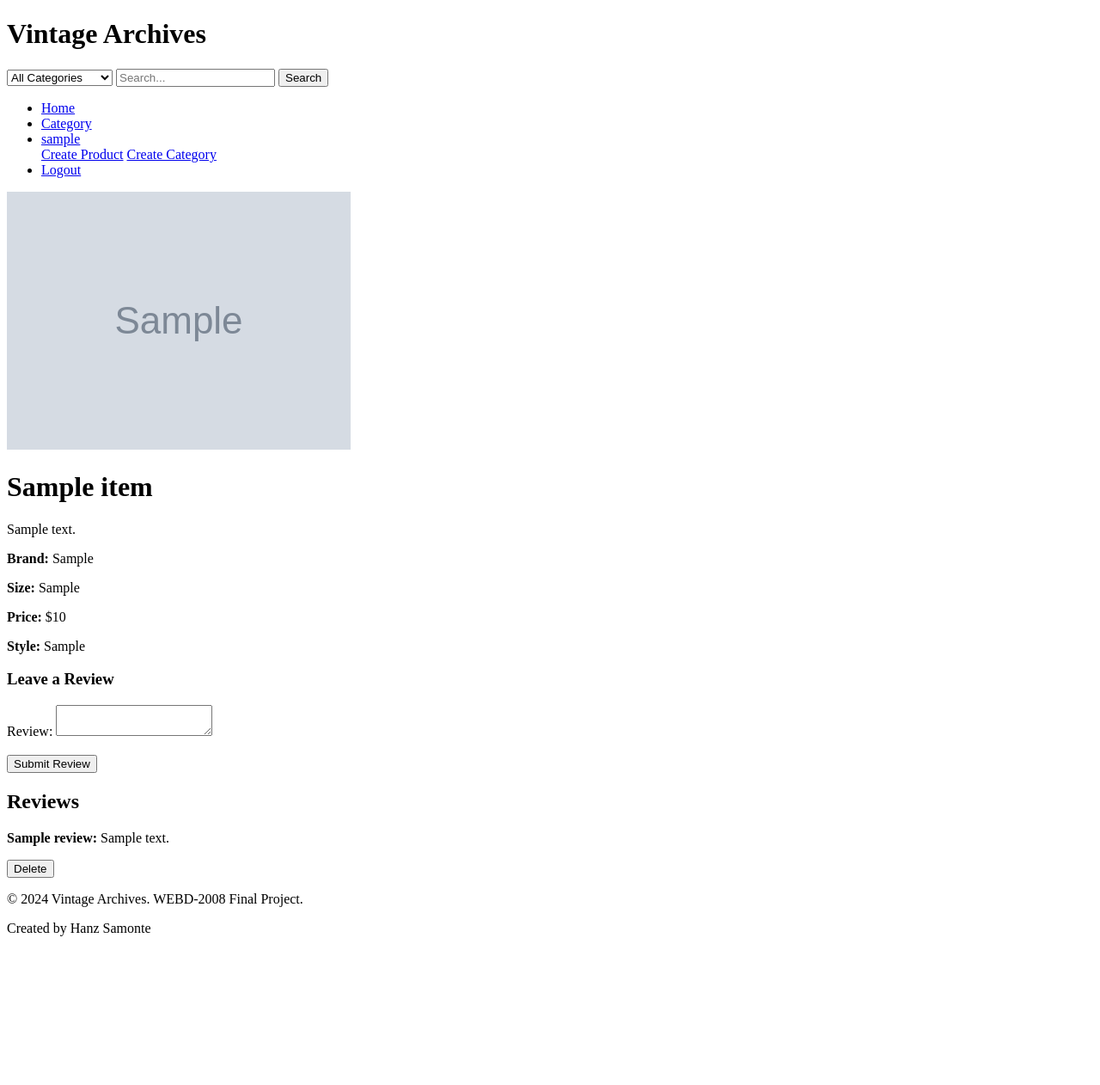
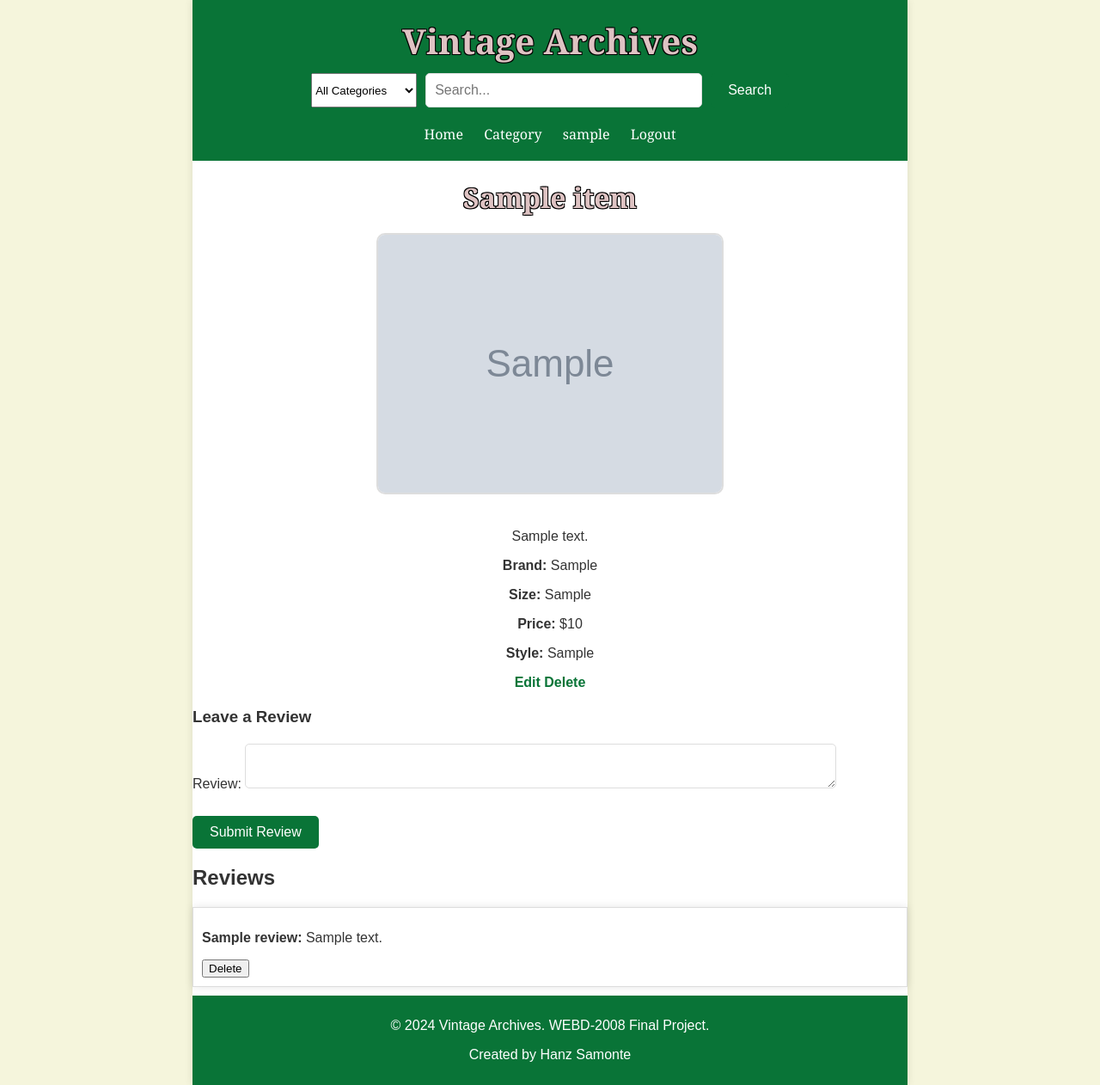
Before and after one commit to Hanz-Ian/WEBD-2008-Final-Project, a PHP site: page /product.php?id=1 in a window 1280 px wide. Shown: the whole page at 86% size. Before the commit the page ends 1089 px from the top, so only its background shows below. Run offline with PHP 8.4, Linux system fonts and the light colour scheme; the visitor is signed in with stand-in values (Sample User, id 1); tables that the repository leaves empty or names only in its code hold one stand-in row (values such as "Sample post"); grey boxes marked "Sample" are stand-in pictures.

Commit message:
Added styles for product.php

```diff
--- a/product.php
+++ b/product.php
@@ -70,32 +70,38 @@ $total_reviews = $statement->fetchColumn();
 <head>
     <meta charset="UTF-8">
     <meta name="viewport" content="width=device-width, initial-scale=1.0">
+    <link rel="stylesheet" href="styles.css">
     <title><?= $product['name'] ?> - Vintage Archives</title>
 </head>
 <body>
-
-    <!-- Include Header -->
+    <div id="container"><!-- Include Header -->
         <?php include 'header.php' ?>
 
         <!-- Show product if it exists -->
         <?php if ($product): ?>
+            <div class="product-details">
+                <!-- Display full product details -->
+                <h1><?= htmlspecialchars($product['name']) ?></h1>
                 <!-- Show product's image if it exists -->
                 <?php if ($product['image']): ?>
-            <img src="uploads/<?= $product['image'] ?>" alt="<?= $product['name'] ?>">
+                    <img src="uploads/<?= $product['image'] ?>"
+                    alt="<?= $product['name'] ?>" class="product-image">
                 <?php endif; ?>
-
-        <!-- Display full product details -->
-        <h1><?= htmlspecialchars($product['name']) ?></h1>
                 <p><?= htmlspecialchars($product['description']) ?></p>
                 <p><strong>Brand:</strong> <?= htmlspecialchars($product['brand']) ?></p>
                 <p><strong>Size:</strong> <?= htmlspecialchars($product['size']) ?></p>
                 <p><strong>Price:</strong> $<?= htmlspecialchars($product['price']) ?></p>
                 <p><strong>Style:</strong> <?= htmlspecialchars($product['style']) ?></p>
+                <?php if (isset($_SESSION['user_id']) && $_SESSION['role'] === 'admin'): ?>
+                    <a href="edit_product.php?id=<?= htmlspecialchars($product['item_id']) ?>" class="admin-link">Edit</a>
+                    <a href="delete_product.php?id=<?= htmlspecialchars($product['item_id']) ?>" class="admin-link">Delete</a>
+                <?php endif; ?>
+            </div>
 
             <!-- Create Review Form -->
             <h3>Leave a Review</h3>
             <?php if (isset($_SESSION['user_id'])): ?>
-            <form action="submit_review.php" method="post">
+                <form action="submit_review.php" method="post" class="review-form">
                     <input type="hidden" name="item_id" value="<?= $product['item_id'] ?>">
                     <label for="review">Review:</label>
                     <textarea id="review" name="review" required></textarea>
@@ -104,13 +110,14 @@ $total_reviews = $statement->fetchColumn();
                 </form>
             <!-- User must log in to leave a review -->
             <?php else: ?>
-            <p><a href="login.php">Log in</a> to leave a review.</p>
+                <p><a href="login.php" class="login-link">Log in</a> to leave a review.</p>
             <?php endif; ?>
 
             <!-- Review List -->
             <h2>Reviews</h2>
-        <div id="recent-reviews">
+            <div id="reviews">
                 <?php foreach ($reviews as $review): ?>
+                    <div class="review-item">
                         <p><strong><?= htmlspecialchars($review['name']) ?>:</strong>
                         <?= htmlspecialchars($review['review']) ?></p>
                         <!-- If user is admin, it's able to delete reviews -->
@@ -121,32 +128,20 @@ $total_reviews = $statement->fetchColumn();
                                     <button type="submit" onclick="return confirm('Are you sure you want to delete this review?')">Delete</button>
                             </form>
                         <?php endif; ?>
+                    </div>
                 <?php endforeach; ?>
             </div>
             <!-- If there are more than 3 reviews, implement to show all reviews -->
             <?php if (!$show_all && $total_reviews > 3): ?>
-            <a href="product.php?id=<?= $product['item_id'] ?>&show_all=1">Show more</a>
-        <?php endif; ?>
-        <!-- Show all reviews if "Show more" is clicked -->
-        <?php if ($show_all): ?>
-            <div id="all-reviews">
-                <?php foreach ($reviews as $review): ?>
-                    <p><strong><?= htmlspecialchars($review['name']) ?>:</strong>
-                    <?= htmlspecialchars($review['review']) ?></p>
-                    <!-- If user is admin, it's able to delete reviews -->
-                    <?php if (isset($_SESSION['user_id']) && $_SESSION['role'] === 'admin'): ?>
-                        <form id="delete-form-<?= $review['review_id'] ?>" action="delete_review.php" method="post" style="display:inline;">
-                            <input type="hidden" name="review_id" value="<?= $review['review_id'] ?>">
-                            <input type="hidden" name="item_id" value="<?= $product['item_id'] ?>">
-                            <button type="submit" onclick="return confirm('Are you sure you want to delete this review?')">Delete</button>
-                        </form>
-                    <?php endif; ?>
-                <?php endforeach; ?>
+                <div class="show-more-container">
+                    <a href="product.php?id=<?= $product['item_id'] ?>&show_all=1"
+                    class="show-more-link">Show more</a>
                 </div>
             <?php endif; ?>
         <?php endif; ?>
 
         <!-- Include Footer -->
         <?php include 'footer.php' ?>
+    </div>
 </body>
 </html>
--- a/styles.css
+++ b/styles.css
@@ -1,3 +1,9 @@
+/****************
+    Name: Hanz Samonte
+    Date:  December 7, 2024
+    Description: Final Project - CSS Styles
+****************/
+
 /* General Styles */
 body {
     font-family: 'Arial', sans-serif; /* Default font for the body */
@@ -126,7 +132,7 @@ nav ul li a:hover {
 
 /* ------------------------------------------------- */
 
-/* Product List Heading Styles */
+/* General H1 Styles */
 h1 {
     font-family: 'Georgia', serif; /* Font for the heading */
     font-size: 2em; /* Font size */
@@ -138,7 +144,7 @@ h1 {
 
 /* ------------------------------------------------- */
 
-/* Product Grid Styles */
+/* index.php Product Grid Styles */
 .product-grid {
     display: flex; /* Use flexbox for layout */
     flex-wrap: wrap; /* Allow items to wrap */
@@ -172,6 +178,92 @@ h1 {
 
 /* ------------------------------------------------- */
 
+/* Add styles for product details */
+.product-details {
+    text-align: center; /* Center the product details */
+    margin-bottom: 20px; /* Space below the product details */
+}
+
+.product-details img.product-image {
+    border: 2px solid #ddd; /* Light gray border */
+    border-radius: 10px; /* Rounded corners */
+    max-width: 100%; /* Ensure image is responsive */
+    height: auto; /* Maintain aspect ratio */
+    margin-bottom: 20px; /* Space below the image */
+}
+
+/* ------------------------------------------------- */
+
+/* product.php "Leave a Review" Form */
+.review-form {
+    margin-top: 20px; /* Space above the review form */
+}
+
+.review-form textarea {
+    width: 80%; /* Width textarea */
+    padding: 10px; /* Padding inside the textarea */
+    border: 1px solid #ddd; /* Light gray border */
+    border-radius: 5px; /* Rounded corners */
+    font-size: 1em; /* Font size */
+}
+
+.review-form input[type="submit"] {
+    padding: 10px 20px; /* Padding inside the submit button */
+    background-color: #097437; /* Vintage Green */
+    color: #fff; /* White text color */
+    border: none; /* Remove default border */
+    border-radius: 5px; /* Rounded corners */
+    cursor: pointer; /* Pointer cursor on hover */
+    font-size: 1em; /* Set the font size */
+    margin-top: 10px; /* Space above the submit button */
+}
+
+.review-form input[type="submit"]:hover {
+    background-color: #053c1d; /* Darker shade for hover effect */
+}
+
+/* ------------------------------------------------- */
+
+/* product.php Reviews Styles*/
+.reviews {
+    margin-top: 20px; /* Space above the reviews section */
+}
+
+.review-item {
+    background-color: #fff; /* White background for review items */
+    border: 1px solid #ddd; /* Light gray border */
+    padding: 10px; /* Padding inside review items */
+    margin-bottom: 10px; /* Space below each review item */
+    box-shadow: 0 0 10px rgba(0, 0, 0, 0.1); /* Subtle shadow for depth */
+}
+
+/* ------------------------------------------------- */
+
+
+/* product.php "Show more" hyperlink */
+.show-more-container {
+    text-align: center; /* Center the "Show more" link */
+    margin-top: 20px; /* Space above the "Show more" link */
+}
+
+.show-more-link:hover {
+    text-decoration: underline; /* Underline on hover */
+}
+
+/* ------------------------------------------------- */
+
+/* product.php admin link and hyperlinks */
+.admin-link, .login-link, .show-more-link {
+    color: #097437; /* Vintage Green */
+    text-decoration: none; /* Remove underline */
+    font-weight: bold; /* Bold text */
+}
+
+.admin-link:hover, .login-link:hover, .show-more-link:hover {
+    text-decoration: underline; /* Underline on hover */
+}
+
+
 /* Footer Styles */
 footer {
     background-color: #097437; /* Vintage Green */
```
Lines whose indentation alone changed are shown as unchanged.
